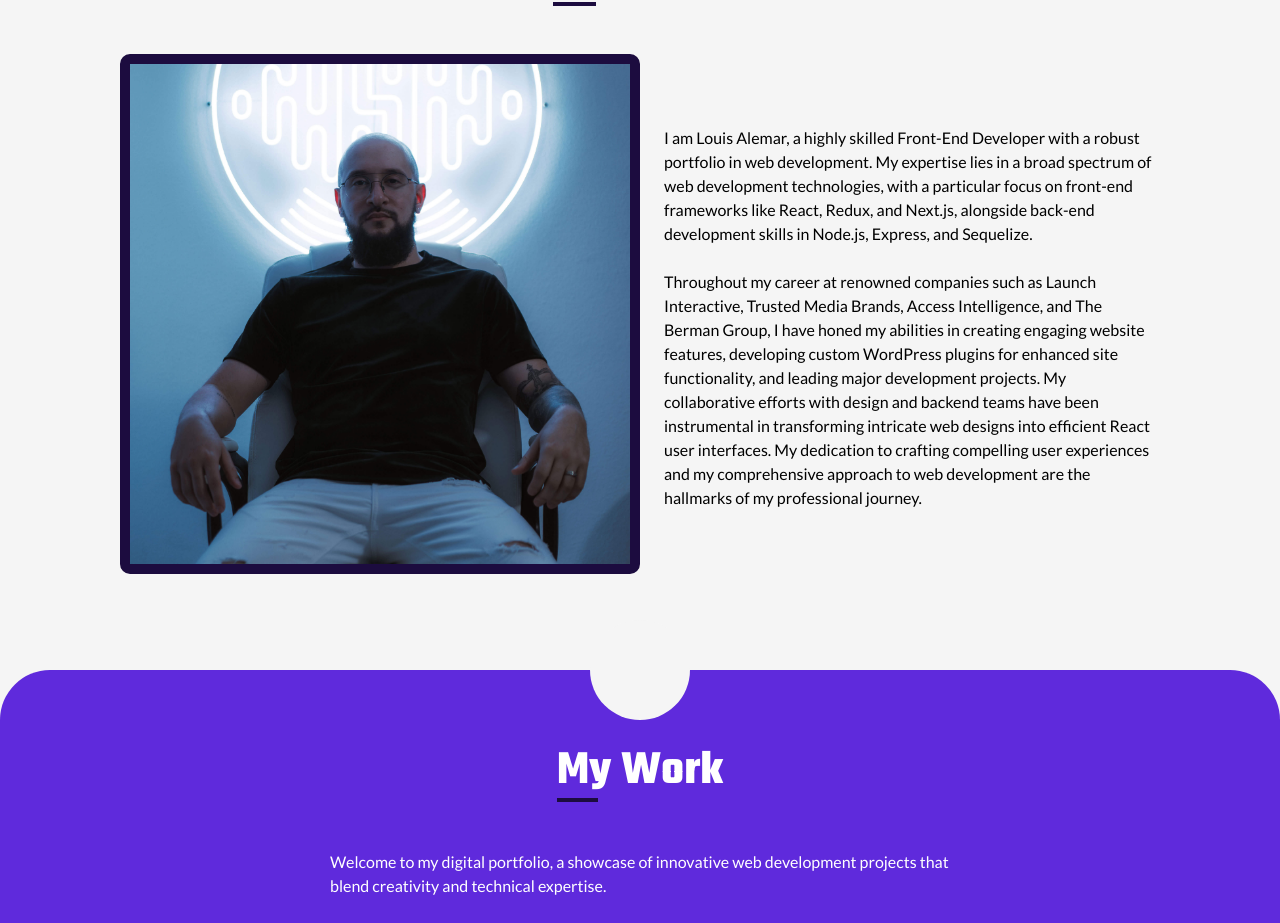
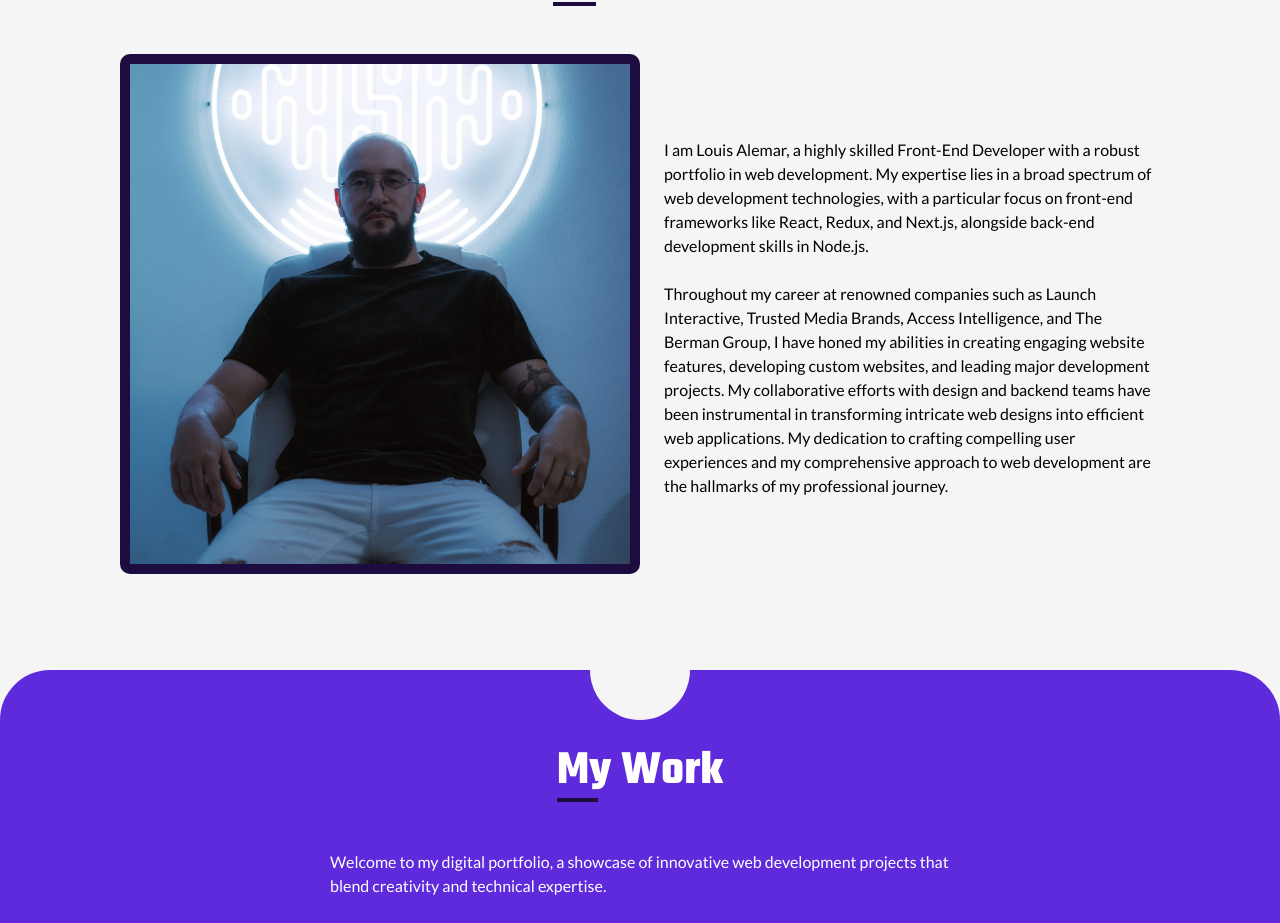
Before and after one commit to LouisAlemar/louisalemar-nextjs, a Next.js app: page / in a window 1280 px wide. Shown: the part 1040-1963 px from the top of the page. Built offline with nearby package versions, Linux system fonts and the light colour scheme; no server answers; the database is empty.

Commit message:
update about me text

```diff
--- a/src/components/about-section.tsx
+++ b/src/components/about-section.tsx
@@ -23,7 +23,7 @@ const About = () => {
             />
           </div>
           <div className={styles['about-text']}>
-            <p>I am Louis Alemar, a highly skilled Front-End Developer with a robust portfolio in web development. My expertise lies in a broad spectrum of web development technologies, with a particular focus on front-end frameworks like React, Redux, and Next.js, alongside back-end development skills in Node.js, Express, and Sequelize.<br /><br />Throughout my career at renowned companies such as Launch Interactive, Trusted Media Brands, Access Intelligence, and The Berman Group, I have honed my abilities in creating engaging website features, developing custom WordPress plugins for enhanced site functionality, and leading major development projects. My collaborative efforts with design and backend teams have been instrumental in transforming intricate web designs into efficient React user interfaces. My dedication to crafting compelling user experiences and my comprehensive approach to web development are the hallmarks of my professional journey.</p>
+            <p>I am Louis Alemar, a highly skilled Front-End Developer with a robust portfolio in web development. My expertise lies in a broad spectrum of web development technologies, with a particular focus on front-end frameworks like React, Redux, and Next.js, alongside back-end development skills in Node.js.<br /><br />Throughout my career at renowned companies such as Launch Interactive, Trusted Media Brands, Access Intelligence, and The Berman Group, I have honed my abilities in creating engaging website features, developing custom websites, and leading major development projects. My collaborative efforts with design and backend teams have been instrumental in transforming intricate web designs into efficient web applications. My dedication to crafting compelling user experiences and my comprehensive approach to web development are the hallmarks of my professional journey.</p>
           </div>
         </div>
       </div>
```
